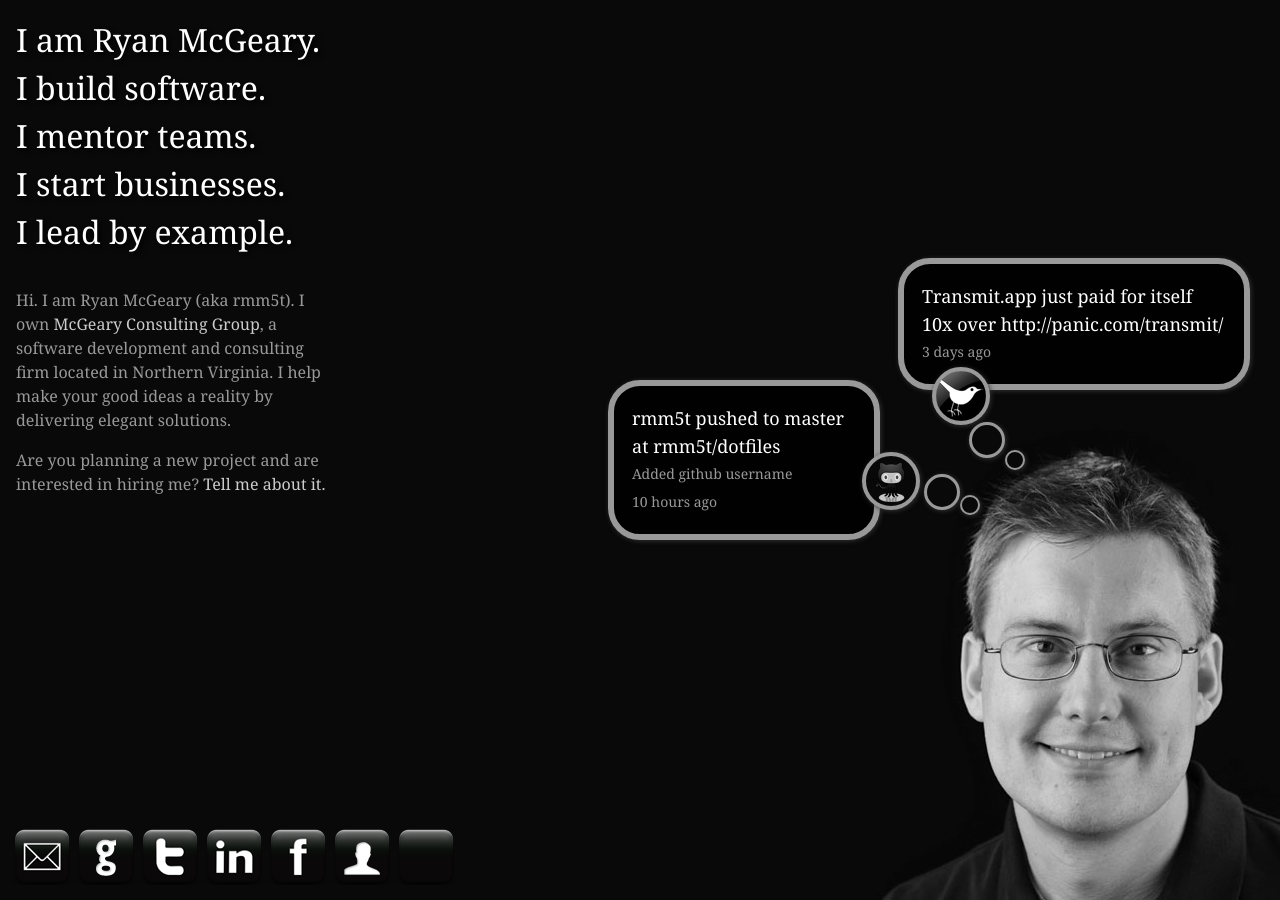
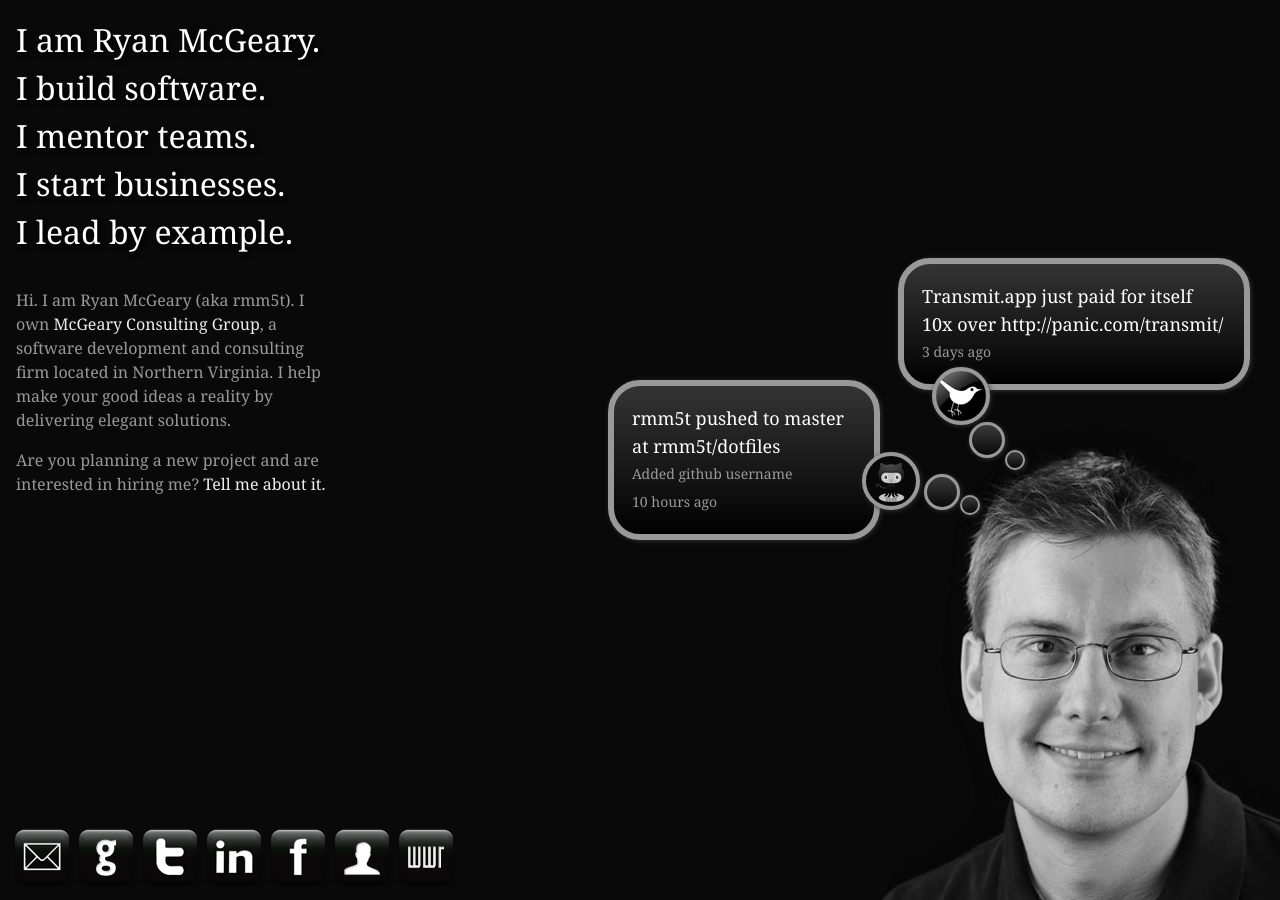
Before and after one commit to rmm5t/ryan.mcgeary.org, a Jekyll site: the page built from index.html, in a window 1280 px wide. Built offline with Jekyll 4.4.1, drawn with Linux system fonts in a browser that asks for light colours; nearby versions of some CDN libraries.

Commit message:
New styles

```diff
--- a/index.html
+++ b/index.html
@@ -32,7 +32,7 @@ section: home
   <a class="button linkedin" href="http://www.linkedin.com/in/ryanmcgeary">LinkedIn</a>
   <a class="button facebook" href="http://www.facebook.com/ryan.mcgeary">Facebook</a>
   <a class="button claimid" href="http://claimid.com/rmm5t">ClaimID</a>
-  <a class="button workingwithrails" href="http://workingwithrails.com/person/7397-ryan-mcgeary">Working With Rails</a>
+  <a class="button wwr" href="http://workingwithrails.com/person/7397-ryan-mcgeary">Working With Rails</a>
 </div>
 
 <div id="twitter_bubble">
--- a/stylesheets/screen.css
+++ b/stylesheets/screen.css
@@ -58,28 +58,28 @@ a img {
   border: none;
 }
 
-/* line 11, ../_sass/screen.sass */
+/* line 17, ../_sass/screen.sass */
 body {
   background-color: #080908;
   color: white;
   font-family: Georgia, serif;
 }
 
-/* line 16, ../_sass/screen.sass */
+/* line 22, ../_sass/screen.sass */
 #social {
   position: fixed;
   bottom: 0;
   left: 0;
   margin: 10px;
 }
-/* line 21, ../_sass/screen.sass */
-#social a.button {
+/* line 27, ../_sass/screen.sass */
+#social .button {
   display: block;
   float: left;
   width: 64px;
   height: 64px;
 }
-/* line 25, ../_sass/screen.sass */
+/* line 31, ../_sass/screen.sass */
 #social .email {
   text-indent: -9999em;
   overflow: hidden;
@@ -88,7 +88,7 @@ body {
   background-repeat: no-repeat;
   background-position: 50% 50%;
 }
-/* line 27, ../_sass/screen.sass */
+/* line 33, ../_sass/screen.sass */
 #social .github {
   text-indent: -9999em;
   overflow: hidden;
@@ -97,7 +97,7 @@ body {
   background-repeat: no-repeat;
   background-position: 50% 50%;
 }
-/* line 29, ../_sass/screen.sass */
+/* line 35, ../_sass/screen.sass */
 #social .twitter {
   text-indent: -9999em;
   overflow: hidden;
@@ -106,7 +106,7 @@ body {
   background-repeat: no-repeat;
   background-position: 50% 50%;
 }
-/* line 31, ../_sass/screen.sass */
+/* line 37, ../_sass/screen.sass */
 #social .linkedin {
   text-indent: -9999em;
   overflow: hidden;
@@ -115,7 +115,7 @@ body {
   background-repeat: no-repeat;
   background-position: 50% 50%;
 }
-/* line 33, ../_sass/screen.sass */
+/* line 39, ../_sass/screen.sass */
 #social .facebook {
   text-indent: -9999em;
   overflow: hidden;
@@ -124,7 +124,7 @@ body {
   background-repeat: no-repeat;
   background-position: 50% 50%;
 }
-/* line 35, ../_sass/screen.sass */
+/* line 41, ../_sass/screen.sass */
 #social .claimid {
   text-indent: -9999em;
   overflow: hidden;
@@ -133,26 +133,26 @@ body {
   background-repeat: no-repeat;
   background-position: 50% 50%;
 }
-/* line 37, ../_sass/screen.sass */
-#social .workingwithrails {
+/* line 43, ../_sass/screen.sass */
+#social .wwr {
   text-indent: -9999em;
   overflow: hidden;
   text-align: left;
-  background-image: url('/images/blank-button.png?1283264259');
+  background-image: url('/images/wwr-button.png?1283267367');
   background-repeat: no-repeat;
   background-position: 50% 50%;
 }
 
-/* line 40, ../_sass/screen.sass */
+/* line 46, ../_sass/screen.sass */
 #welcome {
   margin: 0.5em;
   font-size: 32px;
   line-height: 1.5;
   text-shadow: black 3px 3px 5px;
 }
-/* line 45, ../_sass/screen.sass */
+/* line 51, ../_sass/screen.sass */
 #welcome a {
-  color: inherit;
+  color: white;
   text-decoration: none;
 }
 /* line 4, ../../../../../.rvm/gems/ruby-1.9.2-p0/gems/compass-0.10.2/frameworks/compass/stylesheets/compass/utilities/links/_hover-link.scss */
@@ -160,28 +160,32 @@ body {
   text-decoration: underline;
 }
 
-/* line 49, ../_sass/screen.sass */
+/* line 55, ../_sass/screen.sass */
 #bio {
   width: 320px;
   margin: 2em 1em 9em 1em;
   line-height: 1.5;
   color: #999999;
 }
-/* line 54, ../_sass/screen.sass */
+/* line 60, ../_sass/screen.sass */
 #bio p {
   margin-top: 1em;
 }
-/* line 56, ../_sass/screen.sass */
+/* line 62, ../_sass/screen.sass */
 #bio a {
-  color: #cccccc;
+  color: #eeeeee;
   text-decoration: none;
+}
+/* line 24, ../../../../../.rvm/gems/ruby-1.9.2-p0/gems/compass-0.10.2/frameworks/compass/stylesheets/compass/utilities/links/_link-colors.scss */
+#bio a:hover {
+  color: white;
 }
 /* line 4, ../../../../../.rvm/gems/ruby-1.9.2-p0/gems/compass-0.10.2/frameworks/compass/stylesheets/compass/utilities/links/_hover-link.scss */
 #bio a:hover {
   text-decoration: underline;
 }
 
-/* line 60, ../_sass/screen.sass */
+/* line 66, ../_sass/screen.sass */
 #mugshot {
   display: block;
   position: fixed;
@@ -190,13 +194,13 @@ body {
   right: 0;
 }
 
-/* line 67, ../_sass/screen.sass */
+/* line 73, ../_sass/screen.sass */
 #twitter_bubble, #github_bubble {
   position: fixed;
   width: 400px;
   height: 200px;
 }
-/* line 70, ../_sass/screen.sass */
+/* line 76, ../_sass/screen.sass */
 #twitter_bubble .bubble, #github_bubble .bubble {
   display: block;
   position: absolute;
@@ -205,8 +209,10 @@ body {
   -webkit-box-shadow: #333333 1px 1px 5px;
   -o-box-shadow: #333333 1px 1px 5px;
   box-shadow: #333333 1px 1px 5px;
+  background-image: -webkit-gradient(linear, 0% 0%, 0% 100%, color-stop(0%, rgba(255, 255, 255, 0.2)), color-stop(100%, rgba(255, 255, 255, 0)));
+  background-image: -moz-linear-gradient(top, rgba(255, 255, 255, 0.2) 0%, rgba(255, 255, 255, 0) 100%);
 }
-/* line 75, ../_sass/screen.sass */
+/* line 82, ../_sass/screen.sass */
 #twitter_bubble .bubble1, #github_bubble .bubble1 {
   border: 2px solid #999999;
   background-color: #080908;
@@ -219,7 +225,7 @@ body {
   -khtml-border-radius: 10px;
   border-radius: 10px;
 }
-/* line 80, ../_sass/screen.sass */
+/* line 87, ../_sass/screen.sass */
 #twitter_bubble .bubble2, #github_bubble .bubble2 {
   border: 3px solid #999999;
   background-color: #080908;
@@ -232,7 +238,7 @@ body {
   -khtml-border-radius: 18px;
   border-radius: 18px;
 }
-/* line 85, ../_sass/screen.sass */
+/* line 92, ../_sass/screen.sass */
 #twitter_bubble .bubble3, #github_bubble .bubble3 {
   border: 4px solid #999999;
   background-color: #080908;
@@ -245,7 +251,7 @@ body {
   -khtml-border-radius: 29px;
   border-radius: 29px;
 }
-/* line 90, ../_sass/screen.sass */
+/* line 97, ../_sass/screen.sass */
 #twitter_bubble .bubble4, #github_bubble .bubble4 {
   border: 6px solid #999999;
   background-color: rgba(0, 0, 0, 0.8);
@@ -258,35 +264,35 @@ body {
   -khtml-border-radius: 32px;
   border-radius: 32px;
 }
-/* line 95, ../_sass/screen.sass */
+/* line 102, ../_sass/screen.sass */
 #twitter_bubble .content, #github_bubble .content {
   padding: 18px;
   font-size: 18px;
   line-height: 1.556;
 }
-/* line 99, ../_sass/screen.sass */
+/* line 106, ../_sass/screen.sass */
 #twitter_bubble .content .info, #github_bubble .content .info {
   font-size: 14px;
   line-height: 2;
   color: #999999;
 }
 
-/* line 104, ../_sass/screen.sass */
+/* line 111, ../_sass/screen.sass */
 #twitter_bubble {
   bottom: 430px;
   right: 0px;
 }
-/* line 107, ../_sass/screen.sass */
+/* line 114, ../_sass/screen.sass */
 #twitter_bubble .bubble1 {
   bottom: 0;
   right: 255px;
 }
-/* line 110, ../_sass/screen.sass */
+/* line 117, ../_sass/screen.sass */
 #twitter_bubble .bubble2 {
   bottom: 12px;
   right: 275px;
 }
-/* line 113, ../_sass/screen.sass */
+/* line 120, ../_sass/screen.sass */
 #twitter_bubble .bubble3 {
   bottom: 45px;
   right: 290px;
@@ -298,28 +304,28 @@ body {
   background-repeat: no-repeat;
   background-position: 50% 50%;
 }
-/* line 118, ../_sass/screen.sass */
+/* line 125, ../_sass/screen.sass */
 #twitter_bubble .bubble4 {
   bottom: 80px;
   right: 30px;
 }
 
-/* line 122, ../_sass/screen.sass */
+/* line 129, ../_sass/screen.sass */
 #github_bubble {
   bottom: 260px;
   right: 300px;
 }
-/* line 125, ../_sass/screen.sass */
+/* line 132, ../_sass/screen.sass */
 #github_bubble .bubble1 {
   bottom: 125px;
   right: 0;
 }
-/* line 128, ../_sass/screen.sass */
+/* line 135, ../_sass/screen.sass */
 #github_bubble .bubble2 {
   bottom: 130px;
   right: 20px;
 }
-/* line 131, ../_sass/screen.sass */
+/* line 138, ../_sass/screen.sass */
 #github_bubble .bubble3 {
   bottom: 130px;
   right: 60px;
@@ -331,7 +337,7 @@ body {
   background-repeat: no-repeat;
   background-position: 50% 50%;
 }
-/* line 136, ../_sass/screen.sass */
+/* line 143, ../_sass/screen.sass */
 #github_bubble .bubble4 {
   bottom: 100px;
   right: 100px;
```
Also changed, not shown: _sass/screen.sass (+12 -5 lines).
